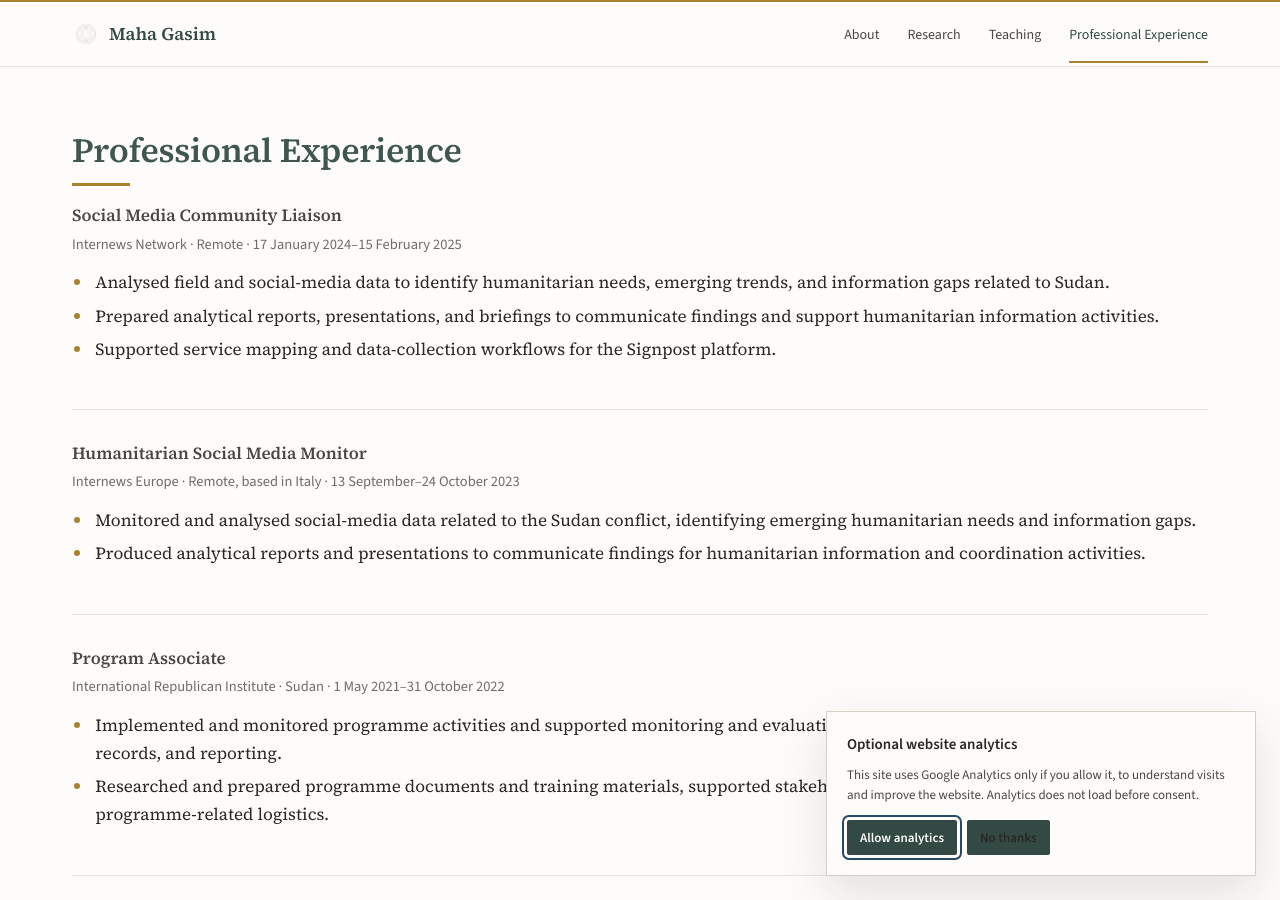
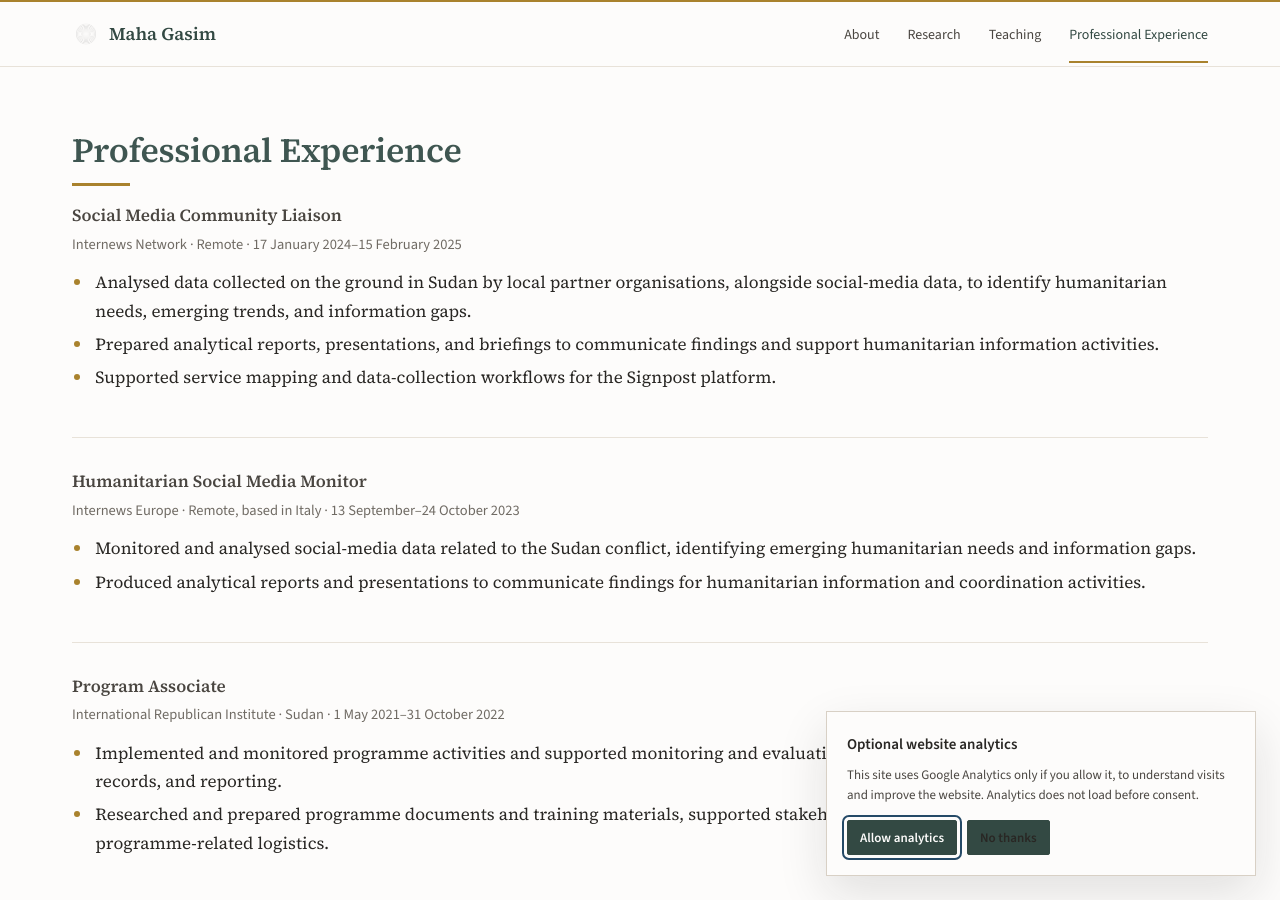
Before and after one commit to mahagasim/mahagasim.github.io, a Jekyll site: the page built from experience.md, in a window 1280 px wide and 900 px high. Built offline with Jekyll 4.4.1, drawn with Linux system fonts in a browser that asks for light colours.

Commit message:
Clarify partner-collected field data in Internews role

```diff
--- a/experience.md
+++ b/experience.md
@@ -10,7 +10,7 @@ description: Selected professional experience in humanitarian data analysis, mon
   <h3>Social Media Community Liaison</h3>
   <p class="entry-meta">Internews Network · Remote · 17 January 2024–15 February 2025</p>
   <ul>
-    <li>Analysed field and social-media data to identify humanitarian needs, emerging trends, and information gaps related to Sudan.</li>
+    <li>Analysed data collected on the ground in Sudan by local partner organisations, alongside social-media data, to identify humanitarian needs, emerging trends, and information gaps.</li>
     <li>Prepared analytical reports, presentations, and briefings to communicate findings and support humanitarian information activities.</li>
     <li>Supported service mapping and data-collection workflows for the Signpost platform.</li>
   </ul>
```
